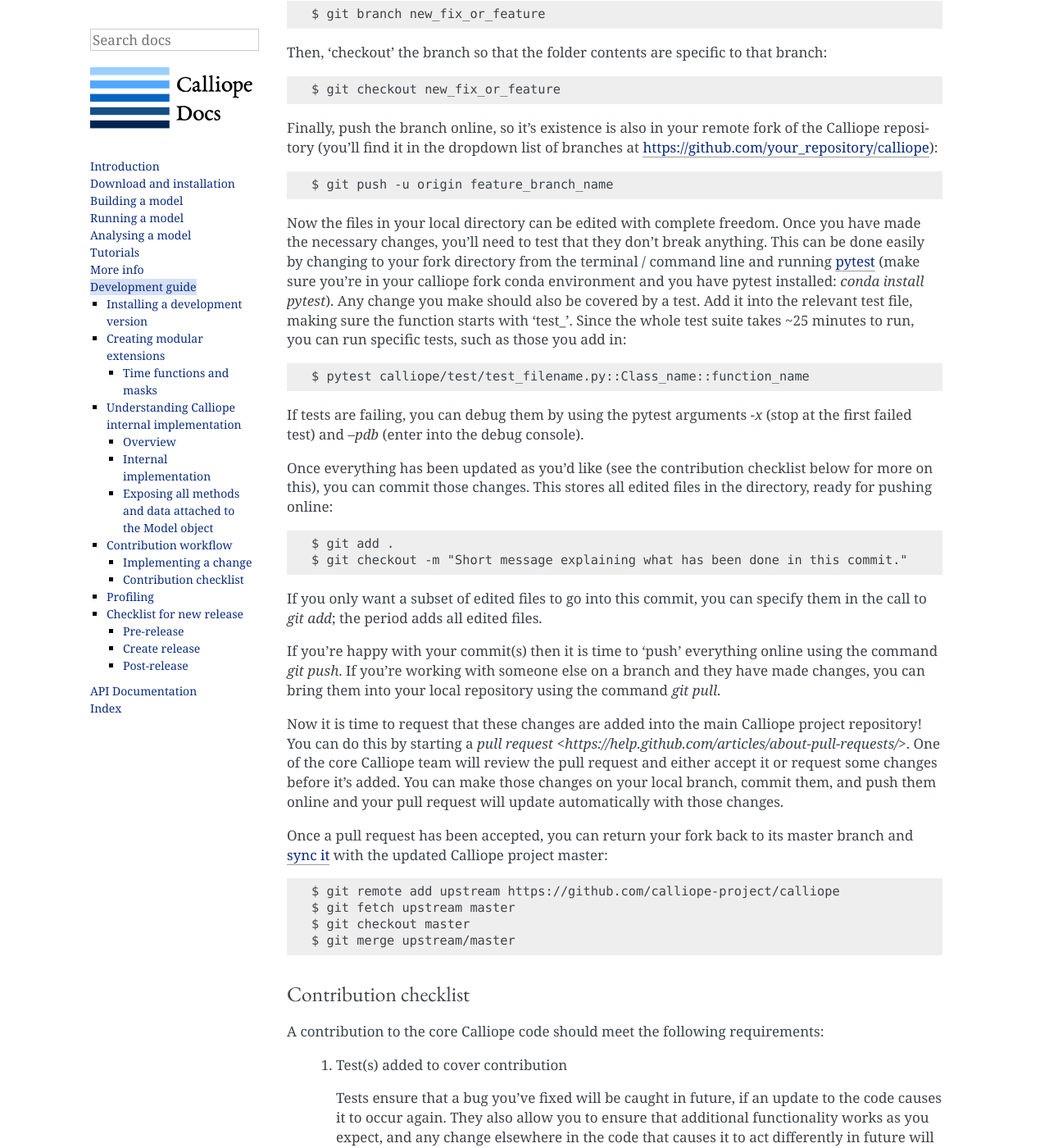
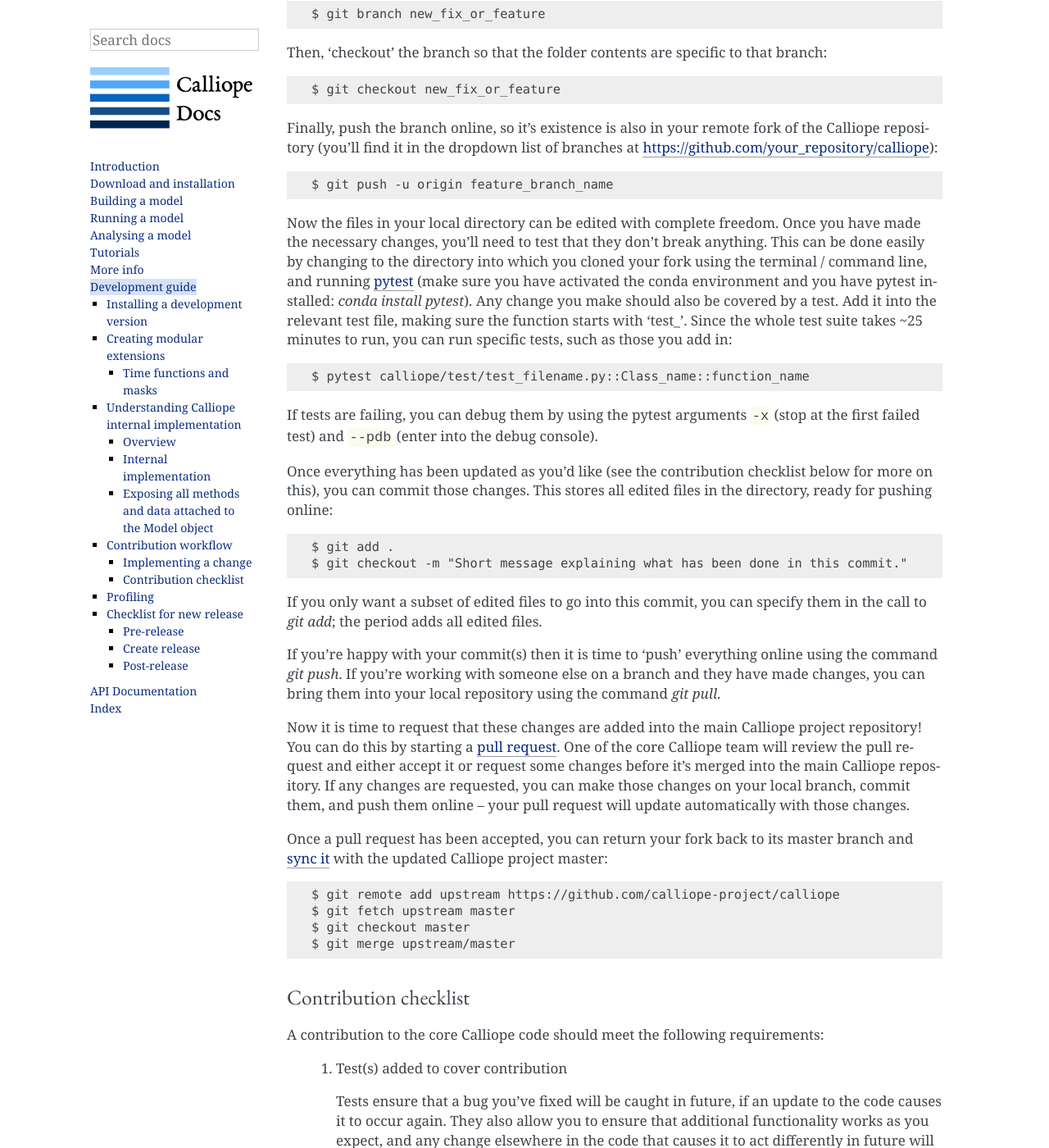
Before and after one commit to calliope-project/calliope, a Sphinx documentation site: the page built from doc/user/develop.rst, in a window 1280 px wide and 1400 px high, scrolled down 4654 px. Shown: the whole window at 82% size. Built offline with Sphinx 7.4.7, drawn with Linux system fonts in a browser that asks for light colours; pages that are not in the unit, such as notebooks, are missing from menus; a script that is not in the unit is left out; comment, search, counter and statistics services are not loaded; some of the changed text lies outside the part shown.

Commit message:
Apply suggestions from code review
Co-Authored-By: brynpickering <bp325@cam.ac.uk>

```diff
--- a/doc/user/develop.rst
+++ b/doc/user/develop.rst
@@ -64,7 +64,7 @@ Custom functions that adjust time resolution can be loaded dynamically during mo
 Understanding Calliope internal implementation
 ----------------------------------------------
 
-Worried about delving into the Calliope code? Confused by the structure? Fear not! The package is structured as best as possible to follow a clear workflow, which takes inputs on a journey from YAML and CSV files, via pyomo objects, to a NetCDF file of results.
+Worried about delving into the Calliope code? Confused by the structure? Fear not! The package is structured as best as possible to follow a clear workflow, which takes inputs on a journey from YAML and CSV files, via Pyomo objects, to a NetCDF file of results.
 
 Overview
 -----------------
@@ -130,11 +130,11 @@ Finally, push the branch online, so it's existence is also in your remote fork o
 
    $ git push -u origin feature_branch_name
 
-Now the files in your local directory can be edited with complete freedom. Once you have made the necessary changes, you'll need to test that they don't break anything. This can be done easily by changing to your fork directory from the terminal / command line and running `pytest <https://docs.pytest.org/en/latest/index.html>`_ (make sure you're in your calliope fork conda environment and you have pytest installed: `conda install pytest`). Any change you make should also be covered by a test. Add it into the relevant test file, making sure the function starts with 'test\_'. Since the whole test suite takes ~25 minutes to run, you can run specific tests, such as those you add in::
+Now the files in your local directory can be edited with complete freedom. Once you have made the necessary changes, you'll need to test that they don't break anything. This can be done easily by changing to the directory into which you cloned your fork using the terminal / command line, and running `pytest <https://docs.pytest.org/en/latest/index.html>`_ (make sure you have activated the conda environment and you have pytest installed: `conda install pytest`). Any change you make should also be covered by a test. Add it into the relevant test file, making sure the function starts with 'test\_'. Since the whole test suite takes ~25 minutes to run, you can run specific tests, such as those you add in::
 
    $ pytest calliope/test/test_filename.py::Class_name::function_name
 
-If tests are failing, you can debug them by using the pytest arguments `-x` (stop at the first failed test) and `--pdb` (enter into the debug console).
+If tests are failing, you can debug them by using the pytest arguments ``-x`` (stop at the first failed test) and ``--pdb`` (enter into the debug console).
 
 Once everything has been updated as you'd like (see the contribution checklist below for more on this), you can commit those changes. This stores all edited files in the directory, ready for pushing online::
 
@@ -145,7 +145,7 @@ If you only want a subset of edited files to go into this commit, you can specif
 
 If you're happy with your commit(s) then it is time to 'push' everything online using the command `git push`. If you're working with someone else on a branch and they have made changes, you can bring them into your local repository using the command `git pull`.
 
-Now it is time to request that these changes are added into the main Calliope project repository! You can do this by starting a `pull request <https://help.github.com/articles/about-pull-requests/>`. One of the core Calliope team will review the pull request and either accept it or request some changes before it's added. You can make those changes on your local branch, commit them, and push them online and your pull request will update automatically with those changes.
+Now it is time to request that these changes are added into the main Calliope project repository! You can do this by starting a `pull request <https://help.github.com/articles/about-pull-requests/>`_. One of the core Calliope team will review the pull request and either accept it or request some changes before it's merged into the main Calliope repository. If any changes are requested, you can make those changes on your local branch, commit them, and push them online -- your pull request will update automatically with those changes.
 
 Once a pull request has been accepted, you can return your fork back to its master branch and `sync it <https://help.github.com/articles/syncing-a-fork/>`_ with the updated Calliope project master::
 
```
Also changed, not shown: other parts of doc/user/develop.rst (+3 -3 lines).
